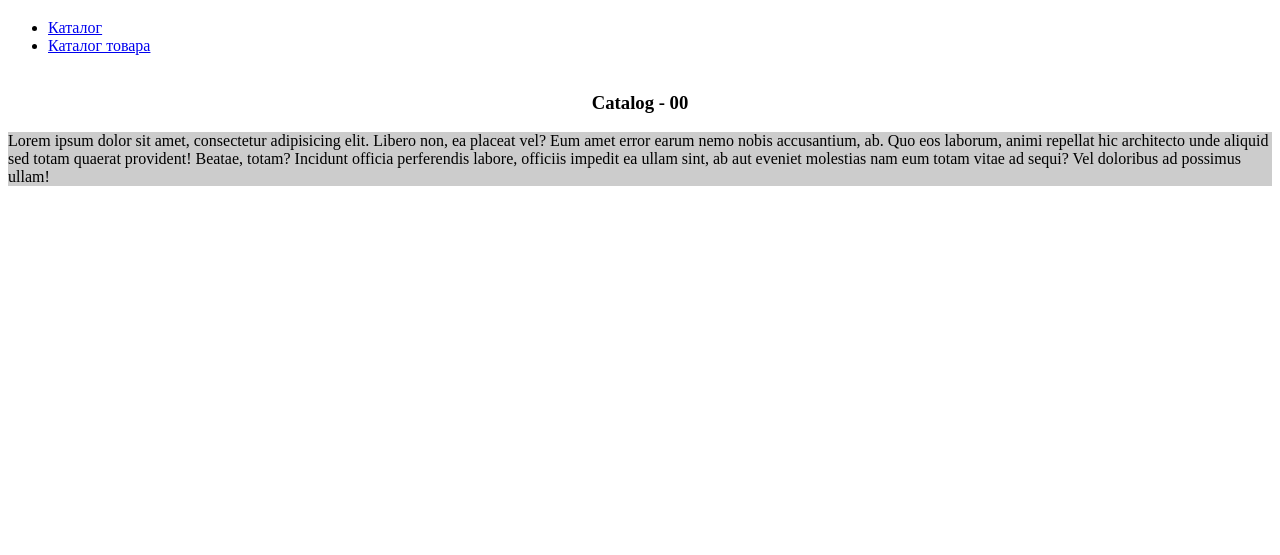
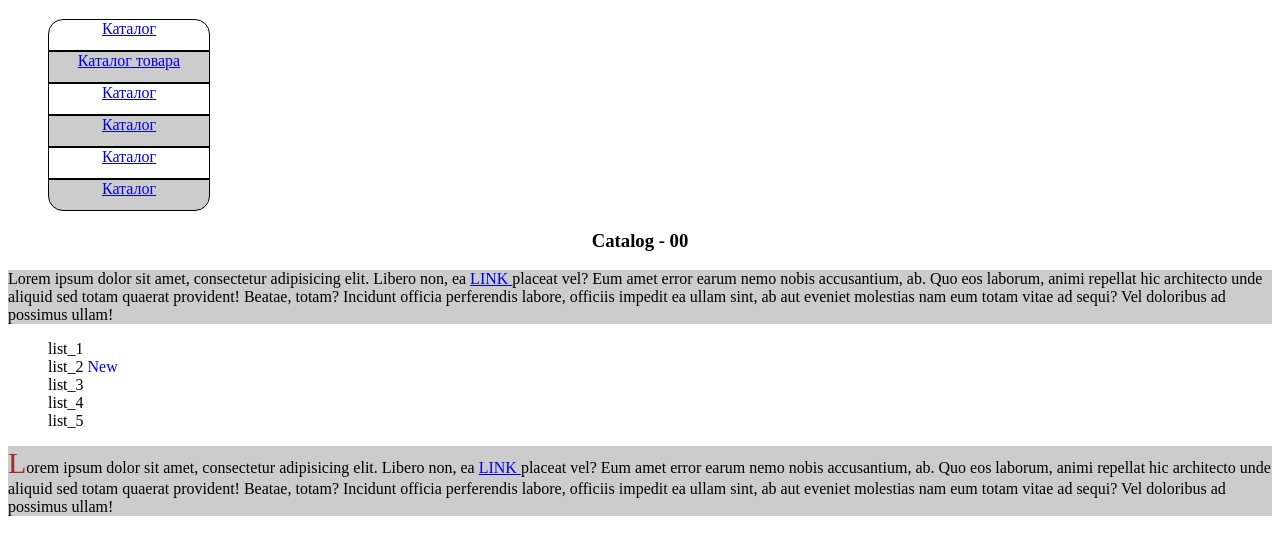
Before and after one commit to matuealex/one, a plain HTML site: page index.html in a window 1280 px wide. Shown: the part 61-616 px from the top of the page. Drawn offline with Linux system fonts and the light colour scheme.

Commit message:
Lesson: 4.2 * Псевдо классы. * добавление контента через *.css

```diff
--- a/index.html
+++ b/index.html
@@ -7,13 +7,27 @@
 </head>
 <body>
    <h1>Главная страница</h1>
-   <ul>
+   <ul class="menu">
        <li><a href="catalog.html">Каталог</a></li>
-       <li><a href="catalog/phone.html">Каталог товара</a></li><br>
+       <li><a href="catalog/phone.html">Каталог товара</a></li>
+       <li><a href="catalog.html">Каталог</a></li>
+       <li><a href="catalog.html">Каталог</a></li>
+       <li><a href="catalog.html">Каталог</a></li>
+       <li><a href="catalog.html">Каталог</a></li>
 <!--   <li></li>  -->
    </ul>
    <h3>Catalog - 00</h3>
-   <p>Lorem ipsum dolor sit amet, consectetur adipisicing elit. Libero non, ea placeat vel? Eum amet error earum nemo nobis accusantium, ab. Quo eos laborum, animi repellat hic architecto unde aliquid sed totam quaerat provident! Beatae, totam? Incidunt officia perferendis labore, officiis impedit ea ullam sint, ab aut eveniet molestias nam eum totam vitae ad sequi? Vel doloribus ad possimus ullam!</p>
+   <p>Lorem ipsum dolor sit amet, consectetur adipisicing elit. Libero non, ea <a href="#">LINK </a>placeat vel? Eum amet error earum nemo nobis accusantium, ab. Quo eos laborum, animi repellat hic architecto unde aliquid sed totam quaerat provident! Beatae, totam? Incidunt officia perferendis labore, officiis impedit ea ullam sint, ab aut eveniet molestias nam eum totam vitae ad sequi? Vel doloribus ad possimus ullam!</p>
+
+   <ul class="list">
+       <li>list_1</li>
+       <li>list_2</li>
+       <li>list_3</li>
+       <li>list_4</li>
+       <li>list_5</li>
+   </ul>
+
+    <p class="text-1">Lorem ipsum dolor sit amet, consectetur adipisicing elit. Libero non, ea <a href="#">LINK </a>placeat vel? Eum amet error earum nemo nobis accusantium, ab. Quo eos laborum, animi repellat hic architecto unde aliquid sed totam quaerat provident! Beatae, totam? Incidunt officia perferendis labore, officiis impedit ea ullam sint, ab aut eveniet molestias nam eum totam vitae ad sequi? Vel doloribus ad possimus ullam!</p>
 
 </body>
 </html>
--- a/style_02.css
+++ b/style_02.css
@@ -1,3 +1,8 @@
+.menu li:hover:after{
+    content: " <<<<< ";
+    color: red;
+}
+
 .menu li:first-child{
     border-top-right-radius: 15px;
     border-top-left-radius: 15px;
@@ -45,3 +50,18 @@ p{
     text-align: left;
     background-color: #ccc;
 }
+
+.list{
+    list-style-type: none;
+}
+
+.list li:nth-child(2):after{
+    content: " New";
+    color: blue;
+/*    text-transform: lowercase;  */
+}
+
+.text-1:first-letter{
+    font-size: 30px;
+    color: brown;
+}
```
